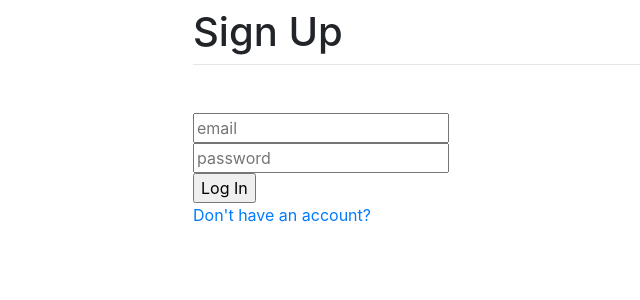
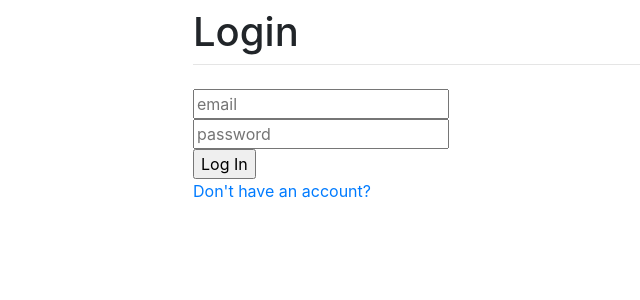
Before and after one commit to alecjackson27/OvertPrivilege, a Django app: page /task3/ in a window 1280 px wide. Shown: the top 300 px of the page, without its empty margins (82-722 px from the left). Run offline with Django 3.2, Linux system fonts and the light colour scheme; some libraries are stand-ins or nearby versions.

Commit message:
Fixed some things in index.html

```diff
--- a/HW4/task3/templates/task3/index.html
+++ b/HW4/task3/templates/task3/index.html
@@ -9,13 +9,10 @@
         <div class="container">
           <div class="row justify-content-center">
             <div class="col-8">
-              <h1 class="mt-2">Sign Up</h1>
+              <h1 class="mt-2">Login</h1>
               <hr class="mt-0 mb-4">
               <div id="formContent">
                 <!-- Tabs Titles -->
-
-                <br>
-
                 <!-- Login Form -->
                 <form>
                   <input type="email" id="login" class="fadeIn second" name="login" placeholder="email">
```
